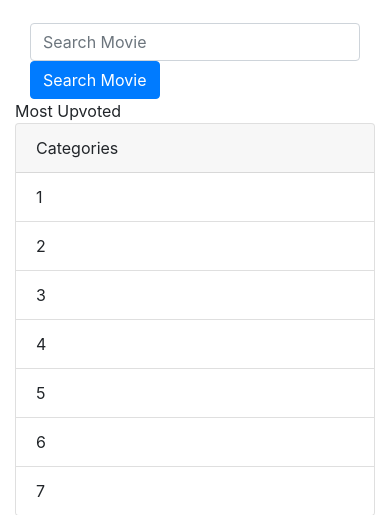
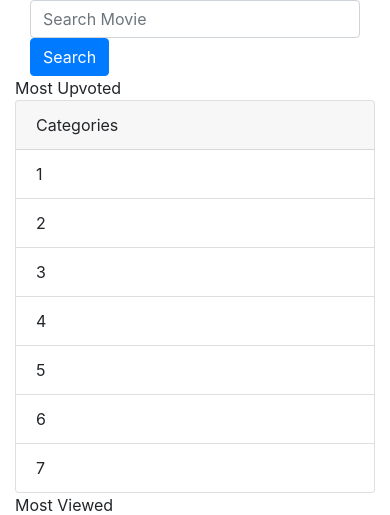
Before and after one commit to ekaee/moviefans, a Django app: page / in a window 390 px wide. Shown: the part 722-1237 px from the top of the page. Run offline with Django 3.2, Linux system fonts and the light colour scheme; some libraries are stand-ins or nearby versions.

Commit message:
logo adjust

```diff
--- a/moviefansapp/static/main.css
+++ b/moviefansapp/static/main.css
@@ -1 +1 @@
-body {background-color: white;}
+body {background-color: rgb(255, 255, 255);}
--- a/moviefansapp/templates/main/index.html
+++ b/moviefansapp/templates/main/index.html
@@ -41,12 +41,12 @@
 <div class="offset-xl-0 col-xl-10 offset-lg-0 col-lg-10 offset-md-0 col-md-8 offset-sm-0 col-sm-12 offset-xs-4 col-xs-4">
 <div class="offset-xl-3 col-xl-6 offset-lg-3 col-lg-6 offset-md-3 col-md-12 offset-sm-4 col-sm-12 offset-xs-4 col-xs-4">
 
-<img src="https://cdn.discordapp.com/attachments/868874300973789195/871197878306082866/logo.png" class="img-fluid" alt="Movie Poster">
+<img src="https://cdn.discordapp.com/attachments/868874300973789195/871197878306082866/logo.png" class="col-md-10 img-fluid" alt="Movie Poster">
 <br><br>
     <form action="{% url 'main:search' %}" method="post" class="form-inline">
     {% csrf_token %}
-      <input class="form-control mr-sm-2" type="search" placeholder="Search Movie" aria-label="Search">
-      <button class="btn btn-primary" type="submit">Search Movie</button>
+      <input class="form-control mr-sm-4 col-md-8" type="search" placeholder="Search Movie" aria-label="Search">
+      <button class="btn btn-primary" type="submit">Search</button>
 
 
 </div>
```
